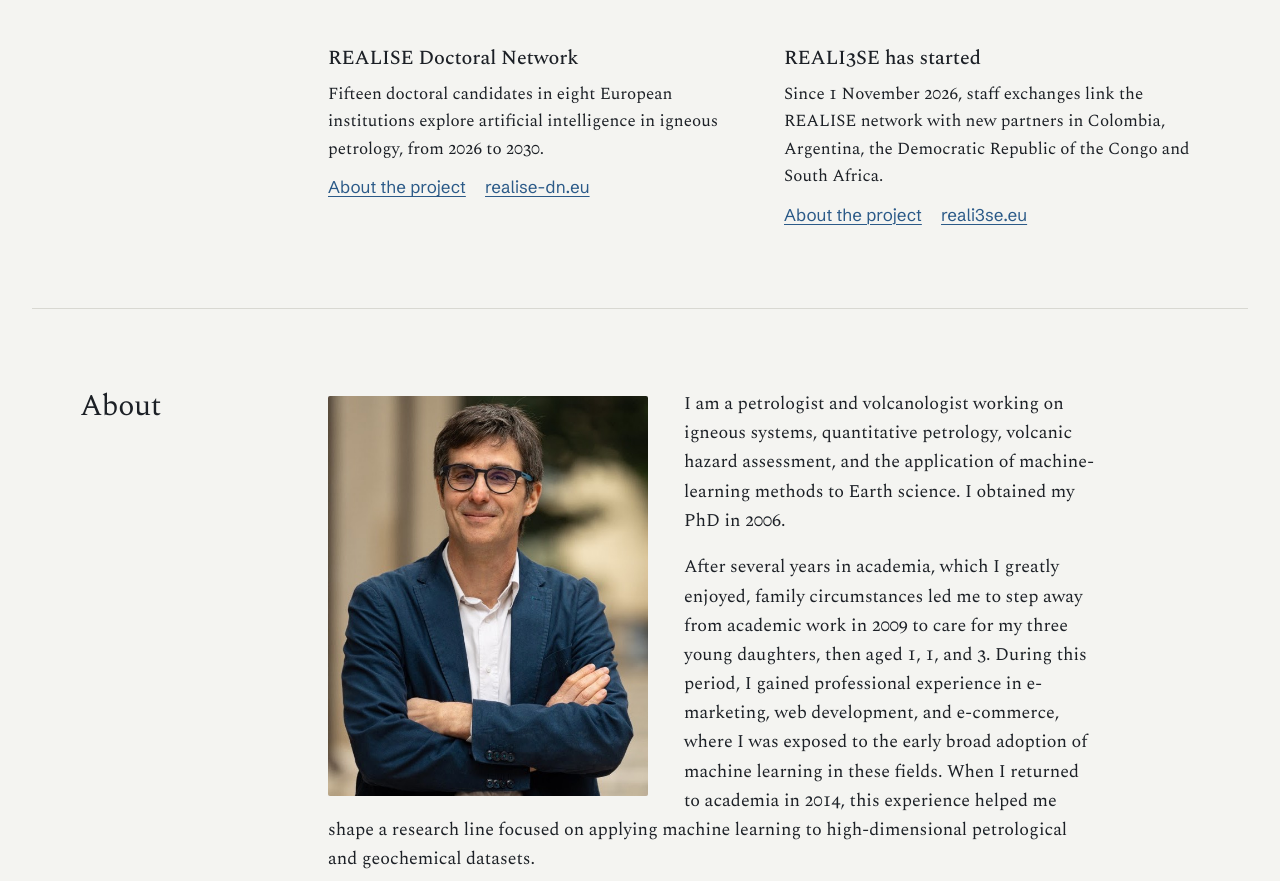
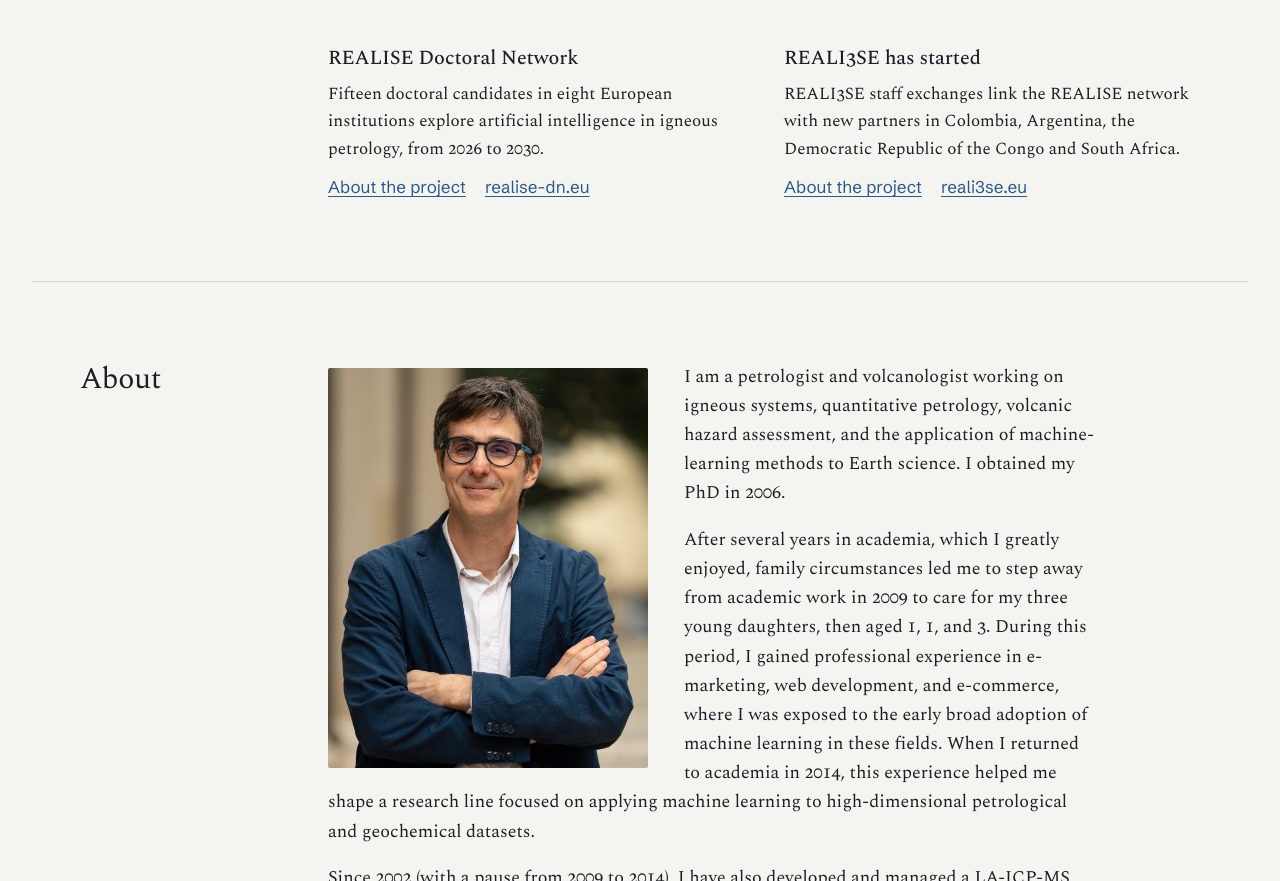
Before and after one commit to petrelli-m/petrelli-m.github.io, a plain HTML site: page index.html in a window 1280 px wide. Shown: the part 1177-2058 px from the top of the page. Drawn offline with nearby package versions, Linux system fonts and the light colour scheme.

Commit message:
Now: reword the REALI3SE item
Co-Authored-By: Claude Opus 5.5 <noreply@anthropic.com>
Claude-Session: https://claude.ai/code/session_01Lsysm4XwY7pooxetQeWE6w

```diff
--- a/index.html
+++ b/index.html
@@ -119,7 +119,7 @@
         </article>
         <article>
           <h3>REALI3SE has started</h3>
-          <p>Since 1 November 2026, staff exchanges link the REALISE network with new partners in Colombia, Argentina, the Democratic Republic of the Congo and South Africa.</p>
+          <p>REALI3SE staff exchanges link the REALISE network with new partners in Colombia, Argentina, the Democratic Republic of the Congo and South Africa.</p>
           <p class="links">
             <a href="#realise">About the project</a>
             <a href="https://reali3se.eu/">reali3se.eu</a>
```
